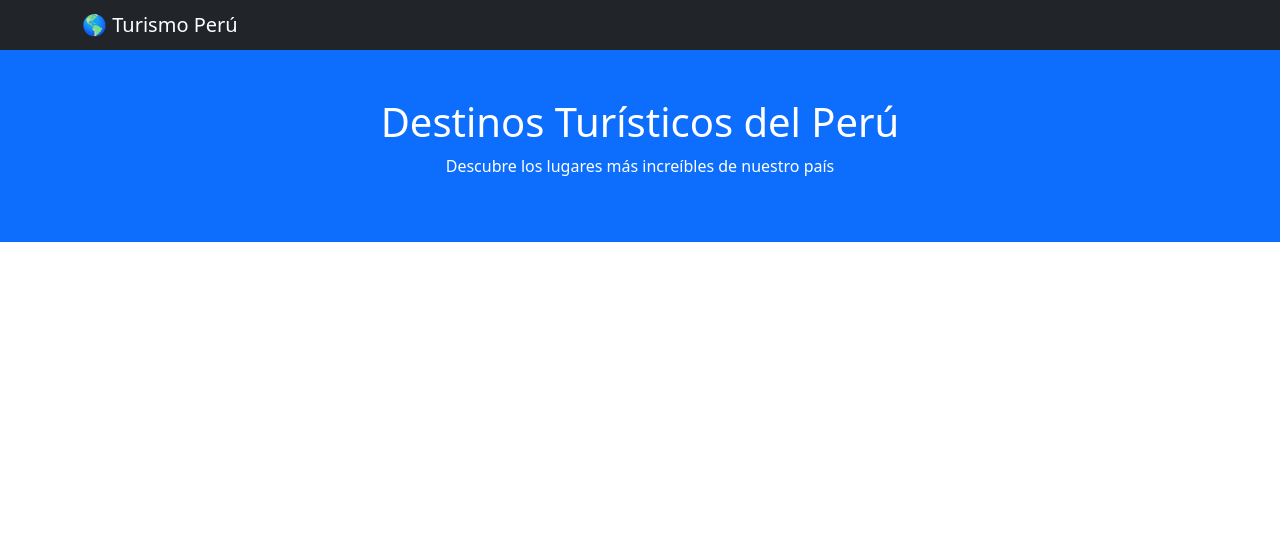
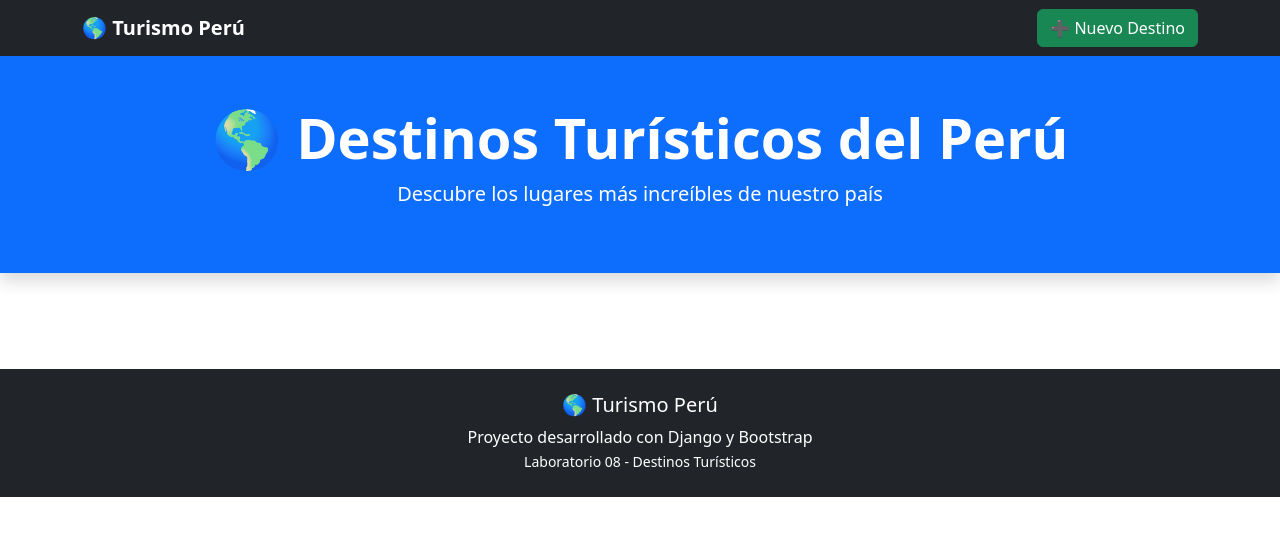
Before and after one commit to Karencitaxd/LABORATORIO08-DJANGO, a Django app: page / in a window 1280 px wide. Shown: the top 536 px of the page. Run offline with Django 4.2, Linux system fonts and the light colour scheme; data that the repository does not hold is empty.

Commit message:
Mejora visual de la interfaz con Bootstrap

```diff
--- a/destinos/templates/destinos/index.html
+++ b/destinos/templates/destinos/index.html
@@ -6,26 +6,57 @@
     <title>Destinos Turísticos del Perú</title>
 
     <link href="https://cdn.jsdelivr.net/npm/bootstrap@5.3.3/dist/css/bootstrap.min.css" rel="stylesheet">
+    <style>
+
+.card {
+    transition: transform 0.3s ease;
+}
+
+.card:hover {
+    transform: translateY(-8px);
+}
+
+</style>
 </head>
 
 <body>
 
-    <nav class="navbar navbar-dark bg-dark">
-        <div class="container">
-            <span class="navbar-brand mb-0 h1">
-                🌎 Turismo Perú
-            </span>
+    <nav class="navbar navbar-expand-lg navbar-dark bg-dark">
+
+    <div class="container">
+
+        <a class="navbar-brand fw-bold" href="/">
+            🌎 Turismo Perú
+        </a>
+
+        <div class="ms-auto">
+
+            <a href="{% url 'agregar_destino' %}"
+               class="btn btn-success">
+                ➕ Nuevo Destino
+            </a>
+
         </div>
-    </nav>
 
-    <div class="bg-primary text-white text-center py-5">
-        <h1>Destinos Turísticos del Perú</h1>
-        <p>Descubre los lugares más increíbles de nuestro país</p>
     </div>
+
+</nav>
+
+    <div class="bg-primary text-white text-center py-5 shadow">
+
+    <h1 class="display-4 fw-bold">
+        🌎 Destinos Turísticos del Perú
+    </h1>
+
+    <p class="lead">
+        Descubre los lugares más increíbles de nuestro país
+    </p>
+
+</div>
 
     <div class="container mt-5">
 
-        <div class="row">
+    <div class="row">
 
             {% for destino in destinos %}
 
@@ -83,6 +114,18 @@
         </div>
 
     </div>
+<footer class="bg-dark text-white text-center py-4 mt-5">
 
+    <h5>🌎 Turismo Perú</h5>
+
+    <p class="mb-0">
+        Proyecto desarrollado con Django y Bootstrap
+    </p>
+
+    <small>
+        Laboratorio 08 - Destinos Turísticos
+    </small>
+
+</footer>
 </body>
 </html>
```
